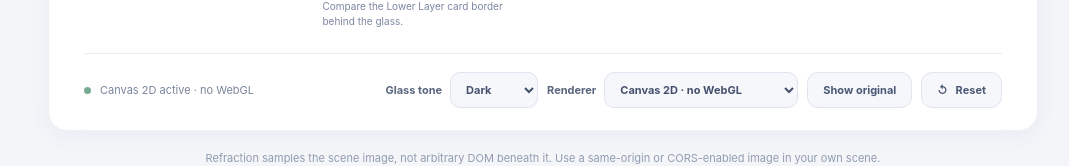
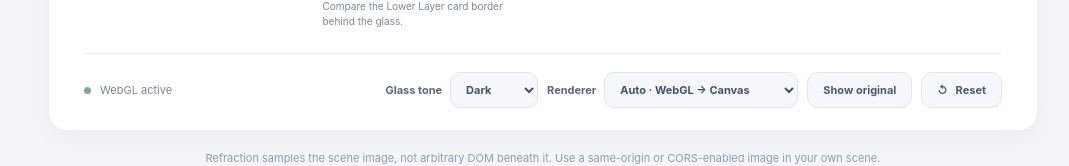
Before and after one commit to chenghsj/luma-glass, a React (Vite) app: page / in a window 1280 px wide. Shown: the part 1049-1215 px from the top of the page, without its empty margins (97-1166 px from the left). Built offline with nearby package versions, Linux system fonts and the light colour scheme.

Commit message:
fix(demo): default renderer to Auto WebGL with Canvas fallback

```diff
--- a/src/demo/App.tsx
+++ b/src/demo/App.tsx
@@ -25,7 +25,7 @@ export function App() {
   const [refraction, setRefraction] = useState(23);
   const [showOriginal, setShowOriginal] = useState(false);
   const [thickness, setThickness] = useState(0.5);
-  const [renderMode, setRenderMode] = useState<RefractionMode>("canvas");
+  const [renderMode, setRenderMode] = useState<RefractionMode>("auto");
   const [activeRenderer, setActiveRenderer] = useState<ActiveRenderer>("none");
   const glassRef = useRef<HTMLDivElement>(null);
   const dragRef = useRef<{
@@ -223,9 +223,9 @@ export function App() {
               <label className="render-picker" htmlFor="render-mode">
                 Renderer
                 <select id="render-mode" value={renderMode} onChange={(event) => setRenderMode(event.target.value as RefractionMode)}>
-                  <option value="canvas">Canvas 2D · no WebGL</option>
                   <option value="auto">Auto · WebGL → Canvas</option>
                   <option value="webgl">WebGL · Canvas fallback</option>
+                  <option value="canvas">Canvas 2D · no WebGL</option>
                 </select>
               </label>
               <button type="button" aria-pressed={showOriginal} onClick={() => setShowOriginal((value) => !value)}>
@@ -237,6 +237,7 @@ export function App() {
                 setTone("dark");
                 setRefraction(23);
                 setThickness(0.5);
+                setRenderMode("auto");
                 setShowOriginal(false);
                 dragRef.current = null;
                 glassRef.current?.classList.remove("is-dragging");
```
Also changed, not shown: 2 other files (tests, documents, lock files or other folders).
